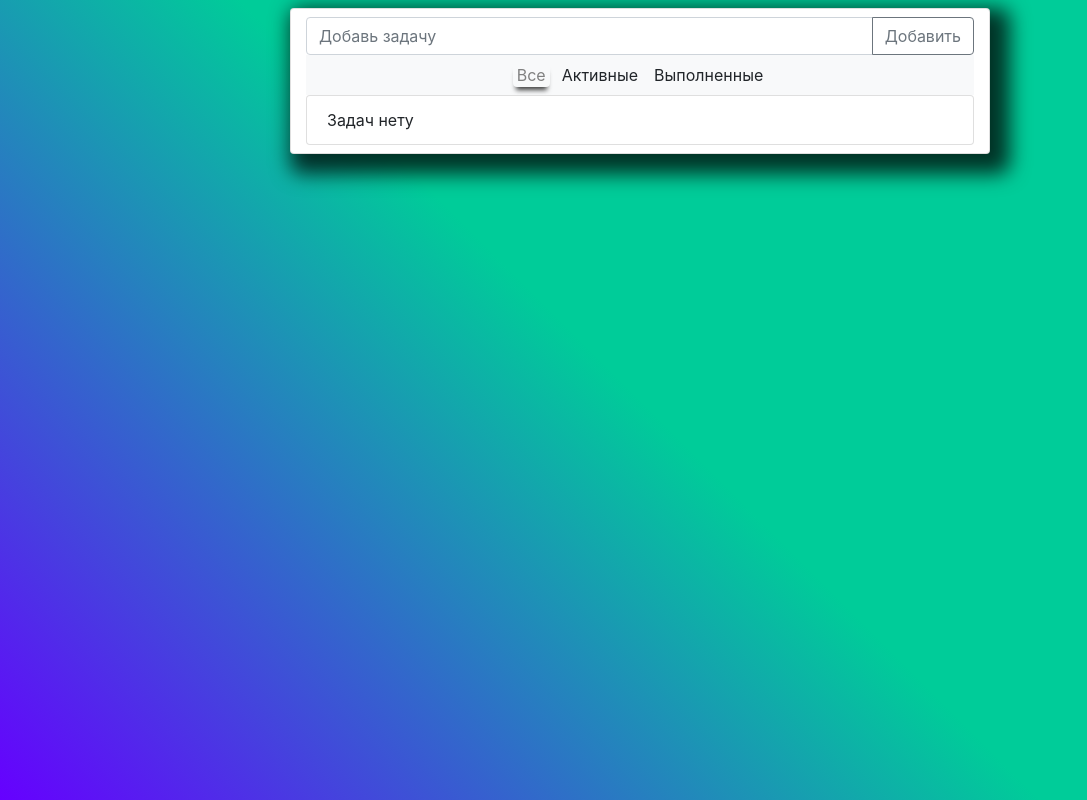
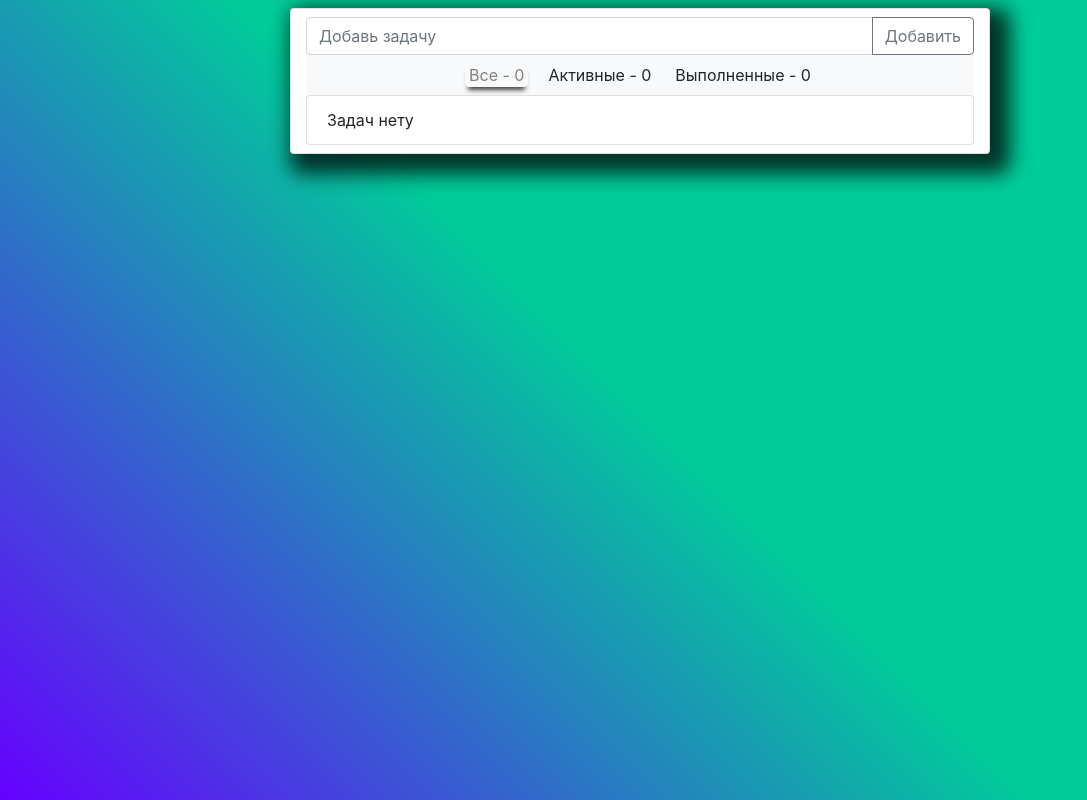
Before and after one commit to czenturion/todos-spa, a React (Create React App) app: page / in a window 1280 px wide. Shown: the whole page, without its empty margins (0-1087 px from the left). Built offline with nearby package versions, Linux system fonts and the light colour scheme.

Commit message:
feat: tests, refactoring within fsd

```diff
--- a/src/App.css
+++ b/src/App.css
@@ -29,8 +29,10 @@
 
 .nav-item {
   cursor: pointer;
+  transition: box-shadow 0.3s ease-in-out;
 }
 
+.nav-item:hover,
 .active {
   color: gray;
   -webkit-box-shadow: 0 6px 5px -3px rgba(0,0,0,0.75);
--- a/src/App.tsx
+++ b/src/App.tsx
@@ -2,8 +2,8 @@ import React, { useEffect, useState } from 'react'
 import '@/App.css'
 import TodoInput from '@/components/todo-input/TodoInput'
 import TodoList from '@/components/todo-list/TodoList'
-import { editModeObjCreator } from '@/utils/helpers/objectCreator'
-import { EditObjType, TaskType } from '@/types/types'
+import { editModeObjCreator } from '@/shared/helpers/objectCreator'
+import { EditObjType, TaskType } from '@/shared/types/types'
 
 const App = () =>  {
   const [
--- a/src/components/todo-list/TodoList.tsx
+++ b/src/components/todo-list/TodoList.tsx
@@ -1,79 +1,39 @@
-import React, {FC, useState} from 'react'
-import { editModeObjCreator } from '@/utils/helpers/objectCreator'
-import { filterFn } from '@/utils/helpers/filterFn'
-import { EditObjType, TaskType } from '@/types/types'
+import React, { FC, useState } from 'react'
+import Navbar from '@/components/todo-list/navbar/Navbar'
+import Task from '@/components/todo-list/task/Task'
+import { filterFn } from '@/shared/helpers/filterFn'
+import { filterState } from '@/shared/consts/consts'
+import { TodoListPropsType } from '@/shared/types/types'
 
-type PropsType = {
-  tasks: TaskType[]
-  handleTaskCompleteOrUpdate: (id: number) => void
-  handleTaskDelete: (id: number) => void
-  setEditMode: (elm: any) => void
-  editMode: EditObjType
-}
-
-const TodoList: FC<PropsType> = ({
+const TodoList: FC<TodoListPropsType> = ({
                                tasks,
                                handleTaskCompleteOrUpdate,
                                handleTaskDelete,
                                setEditMode,
                                editMode,
                                }) => {
-  const [filter, setFilter] = useState<string>('')
+  const [filter, setFilter] = useState<string>(filterState.all)
 
   return <div className="container mb-2">
-    <nav className="navbar navbar-expand-lg navbar-light bg-light">
-      <ul className="navbar-nav mx-auto flex-row flex-wrap">
-        <li className={`nav-item mr-2 px-1 rounded ${filter === '' ? 'active' : ''}`} aria-current="page" onClick={() => setFilter('')}>Все</li>
-        <li className={`nav-item mr-2 px-1 rounded ${filter === 'incomplete' ? 'active' : ''}`} onClick={() => setFilter('incomplete')}>Активные</li>
-        <li className={`nav-item px-1 rounded ${filter === 'completed' ? 'active' : ''}`} onClick={() => setFilter('completed')}>Выполненные</li>
-      </ul>
-    </nav>
+    <Navbar tasks={tasks} filter={filter} setFilter={setFilter} />
     <ul className="list-group">
       {
-        tasks.length > 0 ? tasks.filter(task => filterFn(filter, task)).map((task, index) => (
-          <li key={task.id}
-              className={`list-group-item d-flex justify-content-between align-items-center pl-2 pr-2 ${task.isCompleted ? 'list-group-item-success' : ''}`}>
-            {
-              !editMode?.mode || editMode.id !== task.id
-                ? <div className="text">
-                  {index + 1 + ". " + task.task}
-                </div>
-                : <textarea
-                  className="form-control"
-                  placeholder="Введите задачу..."
-                  rows={3}
-                  defaultValue={task.task}
-                  onChange={s => {
-                    setEditMode(editModeObjCreator(true, task.id, s.target.value))
-                  }}
-                ></textarea>
-            }
-            <div className="btn-toolbar ml-1 flex-nowrap">
-              <button
-                className="btn btn-manage btn-outline-success ml-1 mt-1"
-                onClick={() => handleTaskCompleteOrUpdate(task.id)}
-                disabled={editMode.mode && task.id !== editMode.id}
-              >
-                ✓
-              </button>
-              <button
-                className="btn btn-manage btn-outline-info ml-1 mt-1"
-                onClick={() => setEditMode(editModeObjCreator(true, task.id, task.task))}
-                disabled={editMode.mode && task.id === editMode.id}
-              >
-                <span className="fa fa-pencil"></span>
-              </button>
-              <button
-                className="btn btn-manage btn-outline-danger ml-1 mt-1"
-                onClick={() => handleTaskDelete(task.id)}
-              >
-                X
-              </button>
-            </div>
+        tasks.filter(task => filterFn(filter, task)).length > 0
+          ? tasks
+            .filter(task => filterFn(filter, task))
+            .map((task, index) => (
+              <Task
+                task={task}
+                index={index}
+                editMode={editMode}
+                setEditMode={setEditMode}
+                handleTaskDelete={handleTaskDelete}
+                handleTaskCompleteOrUpdate={handleTaskCompleteOrUpdate}
+              />
+            ))
+          : <li className="list-group-item d-flex justify-content-between align-items-center">
+            Задач нету
           </li>
-        )) : <li className="list-group-item d-flex justify-content-between align-items-center">
-          Задач нету
-        </li>
       }
     </ul>
   </div>
--- /dev/null
+++ b/src/components/todo-list/navbar/Navbar.tsx
@@ -0,0 +1,35 @@
+import React, { FC } from 'react'
+import { filterState } from '@/shared/consts/consts'
+import { filterFn } from '@/shared/helpers/filterFn'
+import { NavbarPropsType } from '@/shared/types/types'
+
+const Navbar: FC<NavbarPropsType> = ({
+                  filter,
+                  setFilter,
+                  tasks
+                }) => {
+  return (
+    <nav className="navbar navbar-expand-lg navbar-light bg-light">
+      <ul className="navbar-nav mx-auto flex-row flex-wrap align-items-center">
+        <li className={`nav-item px-1 rounded ${filter === filterState.all ? 'active' : ''}`}
+            aria-current="page"
+            onClick={() => setFilter(filterState.all)}
+        >
+          Все - {tasks.length}
+        </li>
+        <li className={`nav-item ml-3 px-1 rounded ${filter === filterState.incomplete ? 'active' : ''}`}
+            onClick={() => setFilter(filterState.incomplete)}
+        >
+          Активные - {tasks.filter(task => filterFn(filterState.incomplete, task)).length}
+        </li>
+        <li className={`nav-item ml-3 px-1 rounded ${filter === filterState.completed ? 'active' : ''}`}
+            onClick={() => setFilter(filterState.completed)}
+        >
+          Выполненные - {tasks.filter(task => filterFn(filterState.completed, task)).length}
+        </li>
+      </ul>
+    </nav>
+  )
+}
+
+export default Navbar
--- /dev/null
+++ b/src/components/todo-list/task/Task.tsx
@@ -0,0 +1,51 @@
+import React, { FC } from 'react'
+import { editModeObjCreator } from '@/shared/helpers/objectCreator'
+import { TaskPropsType } from '@/shared/types/types'
+
+const Task: FC<TaskPropsType> = React.memo(({task, index, editMode, setEditMode, handleTaskCompleteOrUpdate, handleTaskDelete}) => {
+
+  return (
+    <li key={task.id}
+        className={`list-group-item d-flex justify-content-between align-items-center pl-2 pr-2 ${task.isCompleted ? 'list-group-item-success' : ''}`}>
+      {
+        !editMode?.mode || editMode.id !== task.id
+          ? <div className="text">
+            {index + 1 + ". " + task.task}
+          </div>
+          : <textarea
+            className="form-control"
+            placeholder="Введите задачу..."
+            rows={3}
+            defaultValue={task.task}
+            onChange={s => {
+              setEditMode(editModeObjCreator(true, task.id, s.target.value))
+            }}
+          ></textarea>
+      }
+      <div className="btn-toolbar ml-1 flex-nowrap">
+        <button
+          className="btn btn-manage btn-outline-success ml-1 mt-1"
+          onClick={() => handleTaskCompleteOrUpdate(task.id)}
+          disabled={editMode.mode && task.id !== editMode.id}
+        >
+          ✓
+        </button>
+        <button
+          className="btn btn-manage btn-outline-info ml-1 mt-1"
+          onClick={() => setEditMode(editModeObjCreator(true, task.id, task.task))}
+          disabled={editMode.mode && task.id === editMode.id}
+        >
+          <span className="fa fa-pencil"></span>
+        </button>
+        <button
+          className="btn btn-manage btn-outline-danger ml-1 mt-1"
+          onClick={() => handleTaskDelete(task.id)}
+        >
+          X
+        </button>
+      </div>
+    </li>
+  )
+})
+
+export default Task
--- /dev/null
+++ b/src/shared/consts/consts.ts
@@ -0,0 +1,5 @@
+export const filterState = {
+  all: '',
+  incomplete: 'incomplete',
+  completed: 'completed'
+} as const
--- a/src/utils/helpers/filterFn.ts
+++ b/src/shared/helpers/filterFn.ts
@@ -1,4 +1,4 @@
-import { TaskType } from '@/types/types'
+import { TaskType } from '@/shared/types/types'
 
 export const filterFn = (filter: string, task: TaskType) => {
   switch (filter) {
--- a/src/utils/helpers/objectCreator.ts
+++ b/src/shared/helpers/objectCreator.ts
@@ -1,4 +1,4 @@
-import { EditObjType } from '@/types/types'
+import { EditObjType } from '@/shared/types/types'
 
 export const editModeObjCreator = (
   mode = false,
--- /dev/null
+++ b/src/shared/types/types.ts
@@ -0,0 +1,29 @@
+export type TaskType = {
+  id: number
+  task: string
+  isCompleted: boolean
+}
+
+export type EditObjType = {
+  mode: boolean
+  id: number
+  task: string
+}
+
+export type TodoListPropsType = {
+  tasks: TaskType[]
+  handleTaskCompleteOrUpdate: (id: number) => void
+  handleTaskDelete: (id: number) => void
+  setEditMode: (elm: any) => void
+  editMode: EditObjType
+}
+
+export type NavbarPropsType = {
+  filter: string
+  setFilter: (s: string) => void
+  tasks: TaskType[]
+}
+
+export type TaskPropsType =
+  Omit<TodoListPropsType, 'tasks'>
+  & { task: TaskType, index: number }
```
Also changed, not shown: src/types/types.ts (deleted, +0 -11 lines), src/shared/helpers/createTaskGenId.ts (renamed from src/utils/helpers/createTaskGenId.ts), 2 other files (tests, documents, lock files or other folders).
